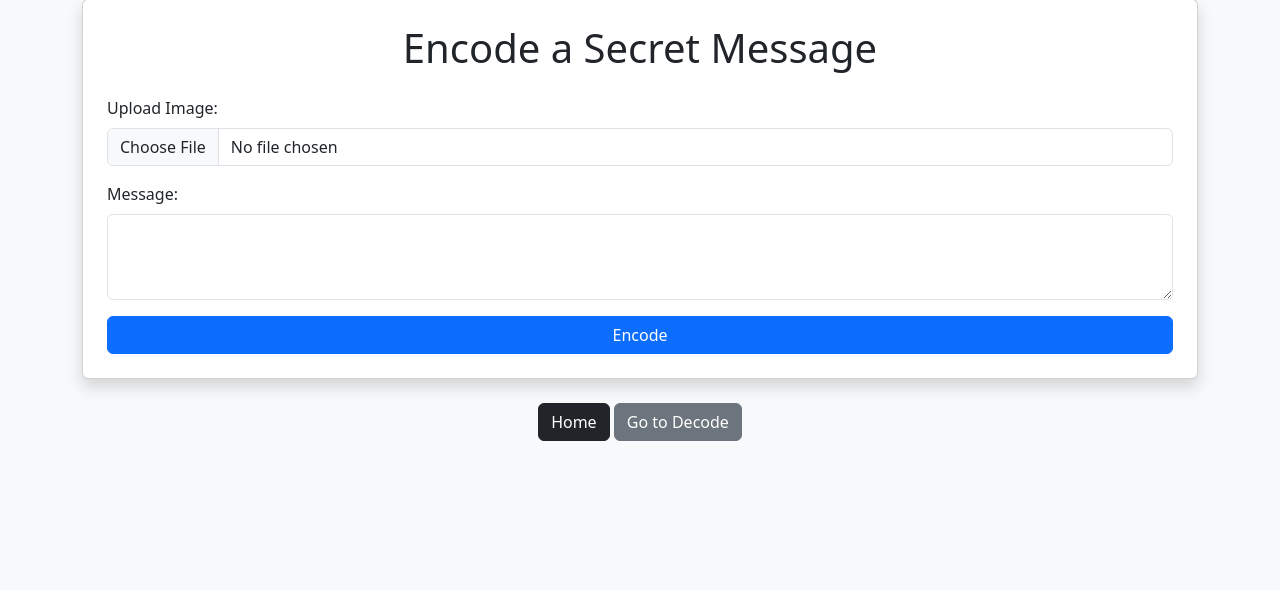
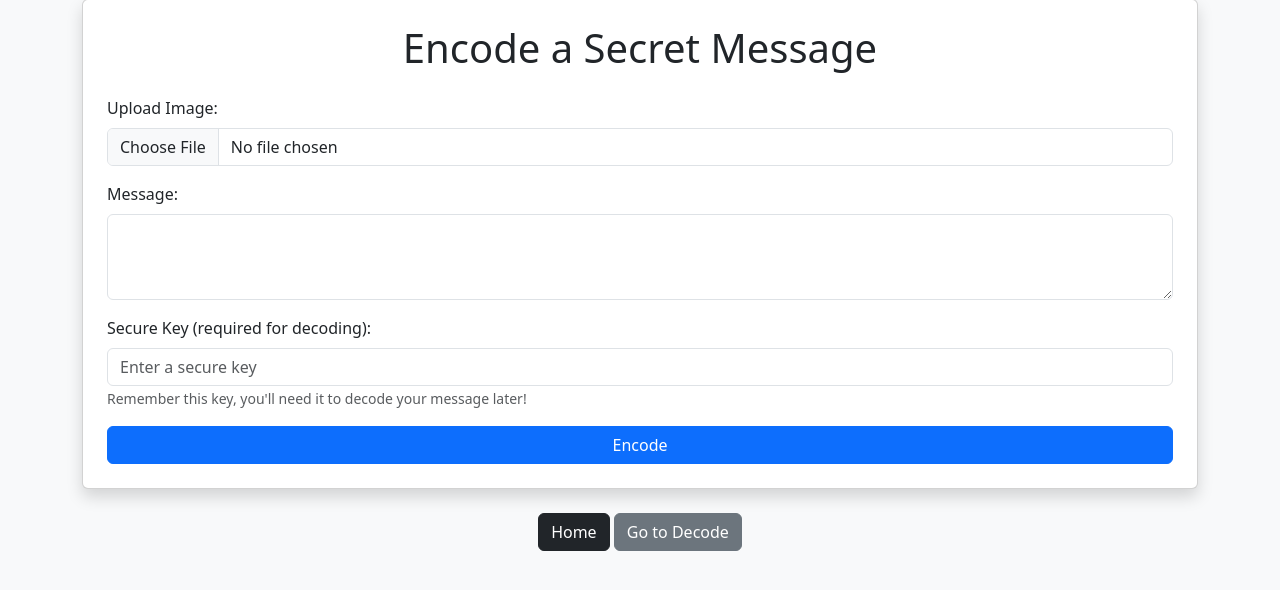
Before and after one commit to Ankurgupta2927/Steganography-App, a Django app: page /encode/ in a window 1280 px wide. Shown: the part 49-639 px from the top of the page. Run offline with Django 5.2, Linux system fonts and the light colour scheme.

Commit message:
secure_key

```diff
--- a/steganography_app/app/views.py
+++ b/steganography_app/app/views.py
@@ -17,6 +17,7 @@ def encode_message(request):
     if request.method == 'POST' and request.FILES['image']:
         image = request.FILES['image']
         message = request.POST['message']
+        secure_key = request.POST.get('secure_key', '')  # Get secure key from form
 
         fs = FileSystemStorage(location=MEDIA_DIR)
         filename = fs.save(image.name, image)
@@ -27,11 +28,13 @@ def encode_message(request):
 
         img = Image.open(converted_img_path)
         encoded_img_path = os.path.join(MEDIA_DIR, "encoded_" + os.path.basename(converted_img_path))
-        encode_image(img, message, encoded_img_path)
+        used_key = encode_image(img, message, encoded_img_path, secure_key)
 
         return render(request, 'encode.html', {
             'encoded_img_path': f'/media/encoded_{os.path.basename(converted_img_path)}',
-            'download_url': f'/download/{quote(os.path.basename(encoded_img_path))}'
+            'download_url': f'/download/{quote(os.path.basename(encoded_img_path))}',
+            'secure_key': used_key,  # Return the secure key to the user
+            'message_encoded': True  # Flag to indicate successful encoding
         })
 
     return render(request, 'encode.html')
@@ -50,22 +53,28 @@ def convert_to_png(img_path):
 def decode_message(request):
     if request.method == 'POST' and request.FILES['image']:
         image = request.FILES['image']
+        secure_key = request.POST.get('secure_key', '')  # Get secure key from form
 
         fs = FileSystemStorage(location=MEDIA_DIR)
         filename = fs.save(image.name, image)
         img_path = os.path.join(MEDIA_DIR, filename)
 
         img = Image.open(img_path)
-        message = decode_image(img)
+        message = decode_image(img, secure_key)  # Pass the secure key to the decode function
 
         return render(request, 'decode.html', {'message': message})
 
     return render(request, 'decode.html')
 
 # Function to encode a message using LSB (Least Significant Bit) in the Red channel
-def encode_image(img, message, output_path):
+def encode_image(img, message, output_path, secure_key=''):
     img = img.convert('RGB')
     pixels = list(img.getdata())
+
+    # If a secure key is provided, prepend it to the message with a separator
+    if secure_key:
+        # Format: secure_key|:|message
+        message = secure_key + "|:|" + message
 
     # Append a delimiter to indicate the end of the message
     message += "@@@"
@@ -89,8 +98,11 @@ def encode_image(img, message, output_path):
     new_img.putdata(new_pixels)
     new_img.save(output_path)
 
+    # Return the secure key in case it was generated here
+    return secure_key
+
 # Function to decode the hidden message from an image
-def decode_image(img):
+def decode_image(img, secure_key=''):
     pixels = list(img.getdata())
 
     # Extract LSB from the Red channel
@@ -106,7 +118,25 @@ def decode_image(img):
 
         # Stop decoding once we hit the delimiter '@@@'
         if message.endswith('@@@'):
-            return message[:-3]  # Remove the delimiter and return the message
+            full_message = message[:-3]  # Remove the delimiter
+
+            # Check if the message uses the secure key format
+            if "|:|" in full_message:
+                parts = full_message.split("|:|", 1)
+                stored_key = parts[0]
+                actual_message = parts[1]
+
+                # If a secure key was provided, verify it matches
+                if secure_key:
+                    if secure_key == stored_key:
+                        return actual_message
+                    else:
+                        return "ERROR: Incorrect secure key provided."
+                else:
+                    return "ERROR: This image requires a secure key to decode."
+
+            # No secure key in the message, return as is
+            return full_message
 
     return message  # Return full message if delimiter is not found
 
--- a/steganography_app/templates/encode.html
+++ b/steganography_app/templates/encode.html
@@ -18,6 +18,11 @@
                     <label class="form-label">Message:</label>
                     <textarea name="message" class="form-control" rows="3" required></textarea>
                 </div>
+                <div class="mb-3">
+                    <label class="form-label">Secure Key (required for decoding):</label>
+                    <input type="text" name="secure_key" class="form-control" placeholder="Enter a secure key">
+                    <small class="text-muted">Remember this key, you'll need it to decode your message later!</small>
+                </div>
                 <button type="submit" class="btn btn-primary w-100">Encode</button>
             </form>
         </div>
@@ -26,6 +31,15 @@
             <div class="card mt-4 p-4 text-center shadow">
                 <h2>Encoded Image</h2>
                 <img src="{{ encoded_img_path }}" class="img-fluid rounded shadow " width="300">
+
+                {% if secure_key %}
+                    <div class="alert alert-warning mt-3">
+                        <strong>Your Secure Key:</strong> <span id="secureKey">{{ secure_key }}</span>
+                        <button onclick="copyKey()" class="btn btn-sm btn-outline-dark ms-2">Copy Key</button>
+                    </div>
+                    <p class="text-danger"><strong>Important:</strong> Save this key! You'll need it to decode the message.</p>
+                {% endif %}
+
                 <div class="mt-3">
                     <a href="{{ download_url }}" class="btn btn-success" download>Download Encoded Image</a>
                 </div>
@@ -38,6 +52,19 @@
         </div>
     </div>
 
+    <script>
+    function copyKey() {
+        const keyElement = document.getElementById('secureKey');
+        const key = keyElement.textContent;
+
+        navigator.clipboard.writeText(key).then(() => {
+            alert('Secure key copied to clipboard!');
+        }).catch(err => {
+            console.error('Could not copy key: ', err);
+        });
+    }
+    </script>
+
     <script src="https://cdn.jsdelivr.net/npm/bootstrap@5.3.0/dist/js/bootstrap.bundle.min.js"></script>
 </body>
 </html>
```
Also changed, not shown: steganography_app/templates/decode.html (+10 -1 lines), steganography_app/thumbbig-599609.webp (deleted).
